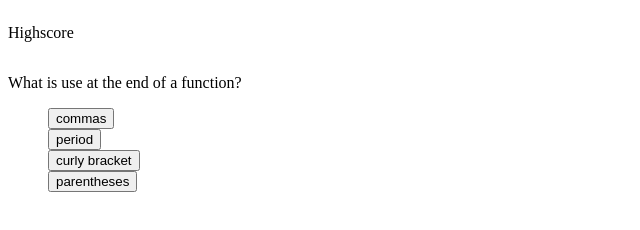
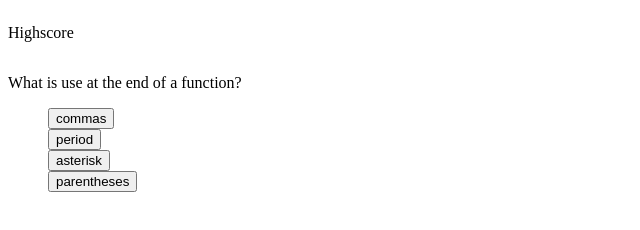
Before and after one commit to Valerigionetnoel/Codingquiz, a plain HTML site: page index.html in a window 1280 px wide. Both pictures are taken after a click on the button "Click here to start!". Shown: the full height of the page, 0-640 px from the left. Drawn offline with Linux system fonts and the light colour scheme.

Commit message:
Make the question appear and desapear

```diff
--- a/assets/javascript/script.js
+++ b/assets/javascript/script.js
@@ -1,10 +1,13 @@
 var timerElement = document.querySelector(".timer");
 var secondsLeft = 90;
 var startElement = document.querySelector("#startQuiz");
-var wrongAnswer1 = document.querySelector("#wrong1")
-var wrongAnswer2 = document.querySelector("#wrong2")
-var wrongAnswer3 = document.querySelector("#wrong3")
-var rightAnswer1 = document.querySelector("#right1")
+const questionContainer = document.getElementById("question-container");
+var startCount = 0
+
+// var wrongAnswer1 = document.querySelector("#wrong1")
+// var wrongAnswer2 = document.querySelector("#wrong2")
+// var wrongAnswer3 = document.querySelector("#wrong3")
+// var rightAnswer1 = document.querySelector("#right1")
 
 startElement.addEventListener("click", function(){
     var timeInterval = setInterval(function(){
@@ -20,36 +23,111 @@ startElement.addEventListener("click", function(){
         console.log("Game Over")
     }
     document.getElementById("quiz").style.display = "none";
-    document.getElementById("question1").style.display = "block";
+    // questionContainer.style.display = "block";
+    getNextQuestion()
 })
 
-wrongAnswer1.addEventListener("click", function(){
-    secondsLeft = secondsLeft - 15;
-    document.getElementById("question1").style.display = "none";
-    document.getElementById("question2").style.display = "block";
-})
+const questions = [
+    {
+        question: "What is use at the end of a function?",
+        choices: ["commas", "period", "asterisk", "parentheses"],
+        answer: "parentheses"
+    },
+    {
+        question: "What is the sum of two and two?",
+        choices: ["three", "four", "five", "six"],
+        answer: "four"
+    },
+    {
+        question: "What is the last letter of the alphabet",
+        choices: ["w", "x", "y", "z" ],
+        answer: "z"
+    }
+];
 
- wrongAnswer2.addEventListener("click", function(){
-    secondsLeft = secondsLeft - 15;
-    document.getElementById("question1").style.display = "none";
-    document.getElementById("question2").style.display = "block";
- })
+function getNextQuestion() {
+    questionContainer.innerHTML = "";
+    if (startCount >= questions.length) {
+       endQuiz()
+       return
+    }
 
- wrongAnswer3.addEventListener("click", function(){
-    secondsLeft = secondsLeft - 15;
-    document.getElementById("question1").style.display = "none";
-    document.getElementById("question2").style.display = "block";
- })
+    const question = questions[startCount];
+    const choices = question.choices;
+    const questionHTML = `
+        <div class="question">
+          <p>${question.question}</p>
+          <ul>
+            ${choices.map(choice =>
+                `<button>${choice}</button>`
+            ).join("")}
+          </ul>
+        </div>
+      `;
 
-rightAnswer1.addEventListener("click", function(){
-    console.log("next")
-    document.getElementById("question1").style.display = "none";
-    document.getElementById("question2").style.display = "block";
-})
+      questionContainer.innerHTML += questionHTML;
+      var buttons = document.querySelectorAll("button")
+      console.log(buttons)
+      buttons.forEach(button => {
+        button.onclick = function () {
+            if (button.innerText !== questions[startCount].answer) {
+                secondsLeft = secondsLeft - 15
+            }
+            startCount = startCount + 1
+            getNextQuestion()
+        }
+      })
+
+
+}
+function endQuiz(){
+
+}
+
+// console.log(questionContainer)
+// for (let i = 0; i < questions.length; i++) {
+//     const question = questions[i];
+//     const choices = question.choices;
+//     const questionHTML = `
+//     <div class="question">
+//       <p>${question.question}</p>
+//       <ul>
+//         ${choices.map(choice => `<button>${choice}</button>`).join("")}
+//       </ul>
+//     </div>
+//   `;
+//    questionContainer.innerHTML += questionHTML;
+// }
+// console.log(questionContainer)
+
+// wrongAnswer1.addEventListener("click", function(){
+//     secondsLeft = secondsLeft - 15;
+//     document.getElementById("question1").style.display = "none";
+//     document.getElementById("question2").style.display = "block";
+// })
+
+//  wrongAnswer2.addEventListener("click", function(){
+//     secondsLeft = secondsLeft - 15;
+//     document.getElementById("question1").style.display = "none";
+//     document.getElementById("question2").style.display = "block";
+//  })
+
+//  wrongAnswer3.addEventListener("click", function(){
+//     secondsLeft = secondsLeft - 15;
+//     document.getElementById("question1").style.display = "none";
+//     document.getElementById("question2").style.display = "block";
+//  })
+
+// rightAnswer1.addEventListener("click", function(){
+//     console.log("next")
+//     document.getElementById("question1").style.display = "none";
+//     document.getElementById("question2").style.display = "block";
+// })
 
 // var questions = {
 //     question1: "what is the sum of 2 and 2",
-//     answer1:{
+//
+//         answer: "four"
 //         three : false,
 //         four : true,
 //         five : false
--- a/index.html
+++ b/index.html
@@ -19,7 +19,8 @@
         </p>
         <button id="startQuiz">Click here to start!</button>
     </main>
-    <main id="question1">
+    <div id="question-container"></div>
+    <!-- <main id="question1">
         <p>What is use at the end of a function?</p>
         <ul>
             <button id="wrong1">commas</button>
@@ -36,7 +37,7 @@
             <button id="right2">4</button>
             <button id="wrong6">6</button>
         </ul>
-    </main>
+    </main> -->
     <script src="assets/javascript/script.js"></script>
 </body>
 </html>
```
